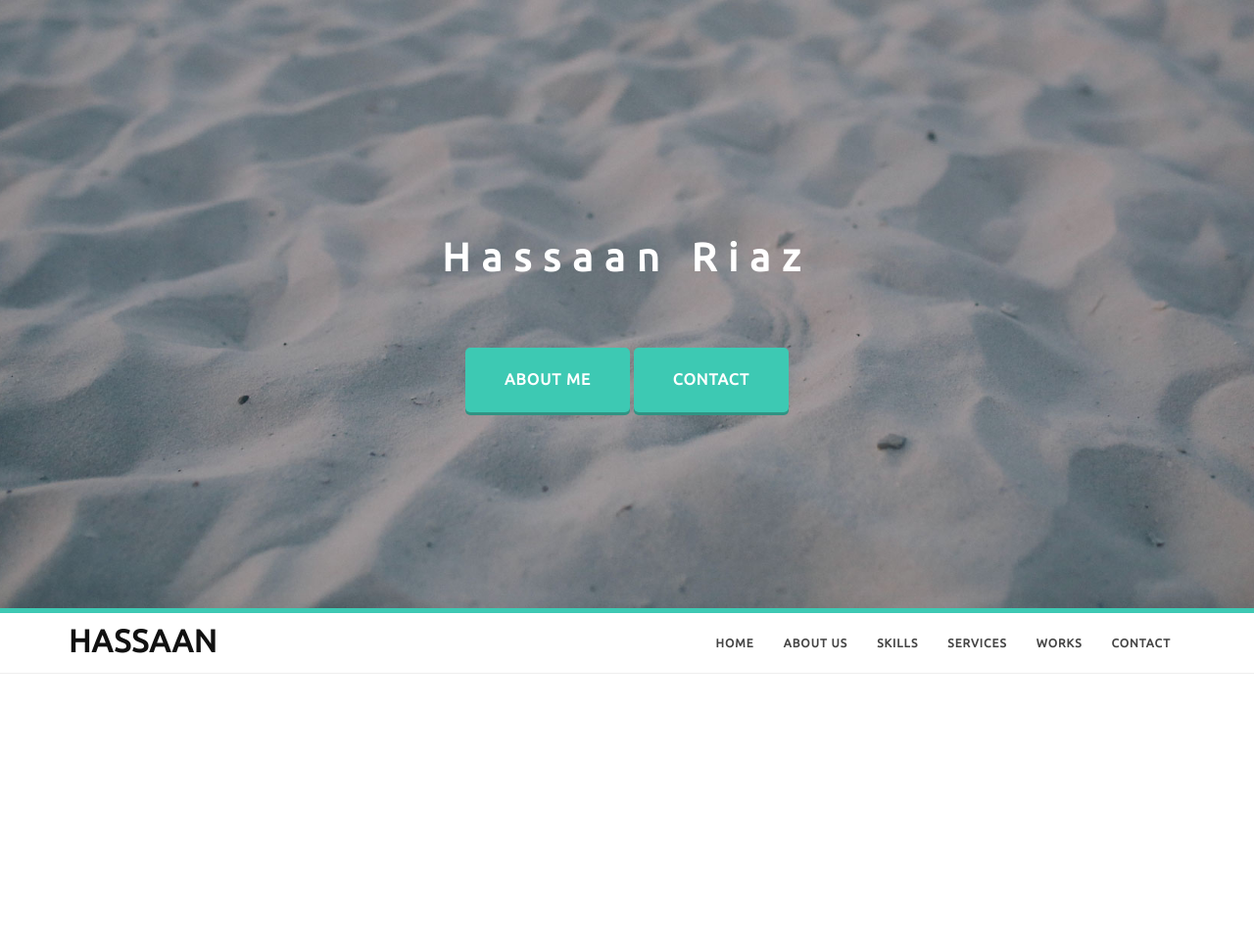
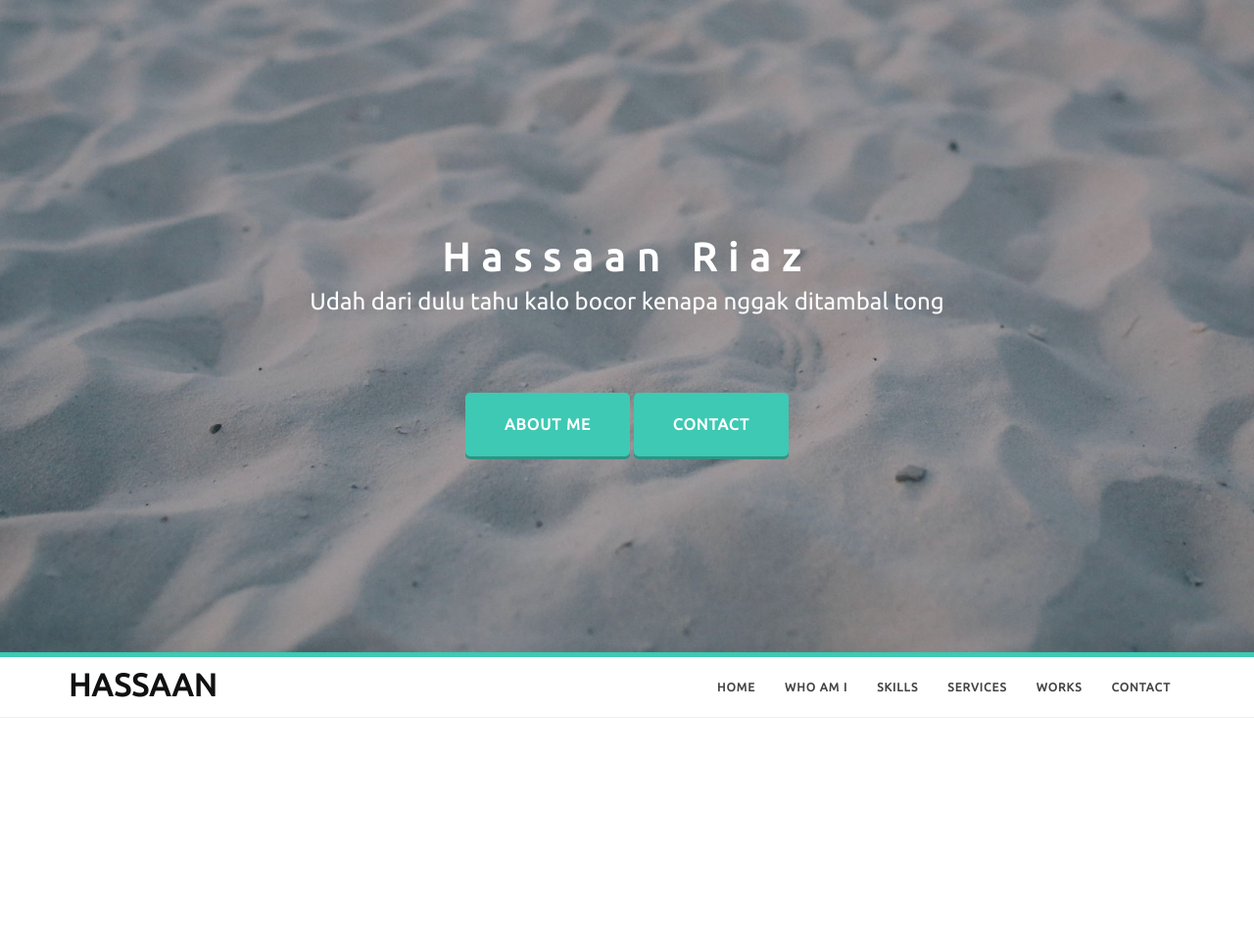
Before and after one commit to Hassaan26/hassaan-portfolio, a Django app: page / in a window 1280 px wide; the page is wider, and only the part inside the window is pictured. Shown: the top 967 px of that part at 98% size. Run offline with Django 3.2, Linux system fonts and the light colour scheme; some libraries are stand-ins or nearby versions; some web fonts are replaced.

Commit message:
logo url added

```diff
--- a/hassaan/me/templates/index.html
+++ b/hassaan/me/templates/index.html
@@ -40,7 +40,7 @@
 	        	<div class="col-md-8 col-md-offset-2 text-center inner">
 					<div class="animatedParent">
 						<h1 class="animated fadeInDown">Hassaan Riaz</h1>
-						<!-- <p class="animated fadeInUp">Udah dari dulu tahu kalo bocor kenapa nggak ditambal tong</p> -->
+						<p class="animated fadeInUp">Udah dari dulu tahu kalo bocor kenapa nggak ditambal tong</p>
 					</div>
 		    	</div>
 	      	</div>
@@ -60,7 +60,7 @@
                 <div class="row">
 					<div class="col-md-2">
                         <div class="site-logo">
-                            <a href="index.html" class="brand">Hassaan</a>
+                            <a href="{% url 'index' %}" class="brand">Hassaan</a>
                         </div>
 	                </div>
   		            <div class="col-md-10">
@@ -75,7 +75,7 @@
                         <div class="collapse navbar-collapse" id="menu">
                             <ul class="nav navbar-nav navbar-right">
                                 <li class="active"><a href="#intro">Home</a></li>
-                                <li><a href="#about">About Us</a></li>
+                                <li><a href="#about">Who Am I</a></li>
                                 <li><a href="#skill">Skills</a></li>
   							    <li><a href="#service">Services</a></li>
                                 <li><a href="#works">Works</a></li>
```
